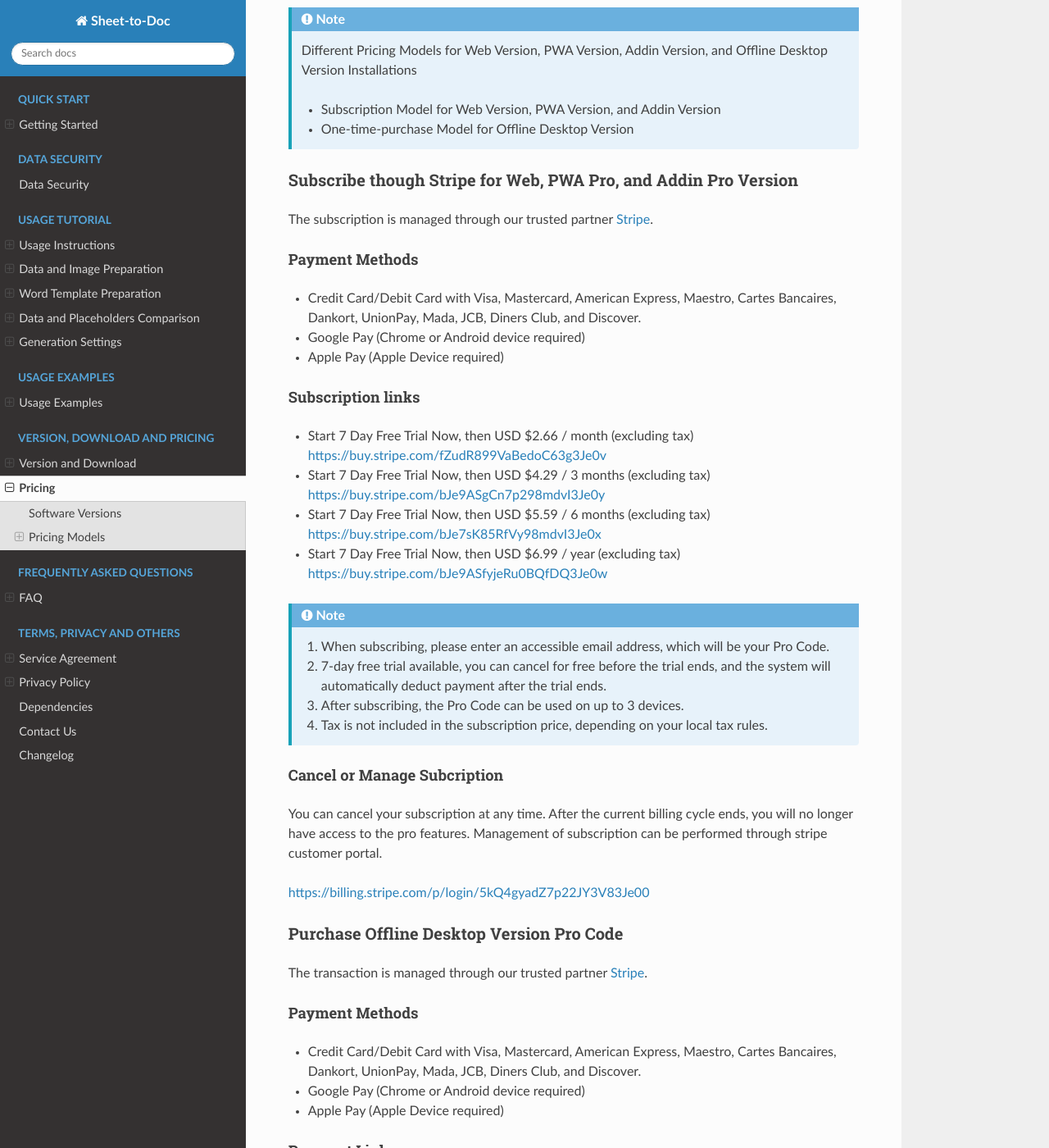
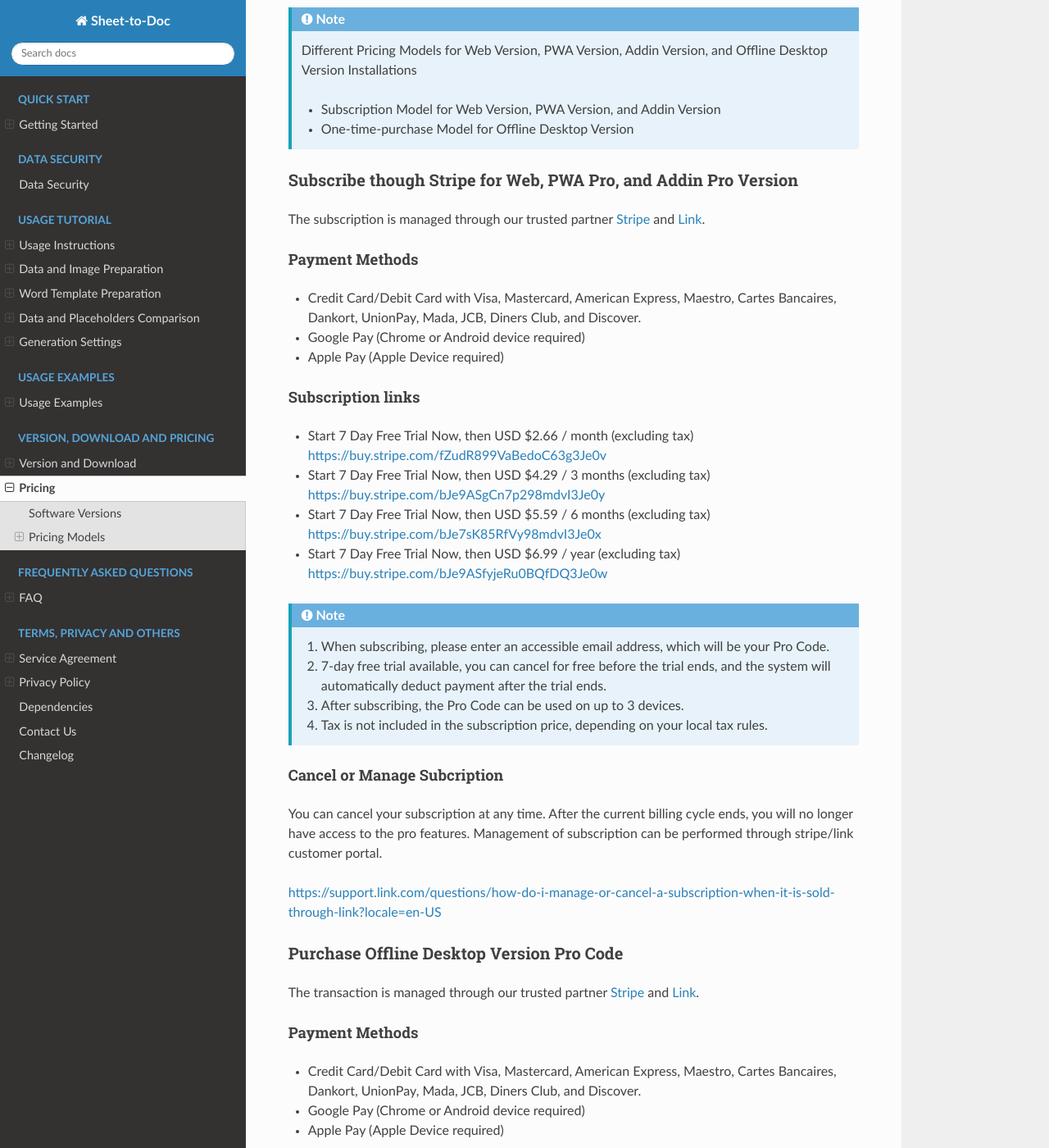
Before and after one commit to he-yang/sheet-to-doc, a Sphinx documentation site: the page built from source/Pricing.md, in a window 1280 px wide and 1400 px high, scrolled down 788 px. Shown: the whole window at 82% size. Built offline with Sphinx 7.4.7 and the Read the Docs theme 3.1.0, drawn with Linux system fonts in a browser that asks for light colours.

Commit message:
update subscription management link

```diff
--- a/source/Pricing.md
+++ b/source/Pricing.md
@@ -27,7 +27,7 @@ Different Pricing Models for Web Version, PWA Version, Addin Version, and Offlin
 
 ### Subscribe though Stripe for Web, PWA Pro, and Addin Pro Version
 
-The subscription is managed through our trusted partner [Stripe](https://stripe.com/).
+The subscription is managed through our trusted partner [Stripe](https://stripe.com/) and [Link](https://link.com).
 
 #### Payment Methods
 - Credit Card/Debit Card with Visa, Mastercard, American Express, Maestro, Cartes Bancaires, Dankort, UnionPay, Mada, JCB, Diners Club, and Discover.
@@ -58,14 +58,15 @@ The subscription is managed through our trusted partner [Stripe](https://stripe.
 
 #### Cancel or Manage Subcription
 
-You can cancel your subscription at any time. After the current billing cycle ends, you will no longer have access to the pro features. Management of subscription can be performed through stripe customer portal.
+You can cancel your subscription at any time. After the current billing cycle ends, you will no longer have access to the pro features. Management of subscription can be performed through stripe/link customer portal.
 
-[https://billing.stripe.com/p/login/5kQ4gyadZ7p22JY3V83Je00](https://billing.stripe.com/p/login/5kQ4gyadZ7p22JY3V83Je00)
+
+[https://support.link.com/questions/how-do-i-manage-or-cancel-a-subscription-when-it-is-sold-through-link?locale=en-US](https://support.link.com/questions/how-do-i-manage-or-cancel-a-subscription-when-it-is-sold-through-link?locale=en-US)
 
 
 ### Purchase Offline Desktop Version Pro Code
 
-The transaction is managed through our trusted partner [Stripe](https://stripe.com/).
+The transaction is managed through our trusted partner [Stripe](https://stripe.com/) and [Link](https://link.com).
 
 #### Payment Methods
 - Credit Card/Debit Card with Visa, Mastercard, American Express, Maestro, Cartes Bancaires, Dankort, UnionPay, Mada, JCB, Diners Club, and Discover.
```
